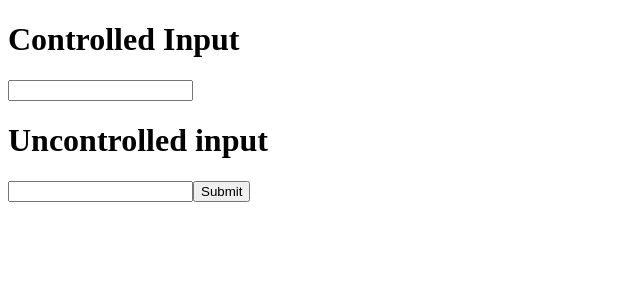
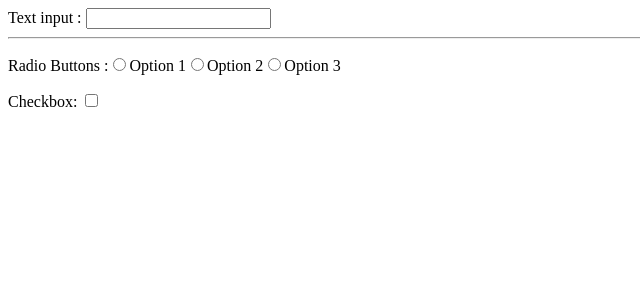
Before and after one commit to gokuljsparkout/GokulJSO, a React (Create React App) app: page / in a window 1280 px wide. Shown: the top 300 px of the page, without its empty margins (0-640 px from the left). Built offline with nearby package versions, Linux system fonts and the light colour scheme.

Commit message:
Form - Input Types

```diff
--- a/src/App.js
+++ b/src/App.js
@@ -1,12 +1,10 @@
 import React from "react";
-import Cform from "./Cform";
-import UCform from "./UCform";
+import Types from "./Types";
 
 function App() {
   return (
     <div className="App">
-      <Cform/>
-      <UCform/>
+      <Types/>
       </div>
   );
 }
--- a/src/Cform.js
+++ /dev/null
@@ -1,21 +0,0 @@
-    import React ,{useState} from 'react'
-
-    //Controlled input
-
-    const Cform= () => {
-      const [name,setName]=useState('');
-
-      const handleChange = event =>{
-        setName(event.target.value);
-      }
-      return (
-        <div>
-          <h1>Controlled Input</h1>
-        <form>
-          <input type='text' value={name} onChange={handleChange}/>
-        </form>
-        </div>
-      )
-    };
-
-    export default Cform
--- /dev/null
+++ b/src/Types.js
@@ -0,0 +1,36 @@
+import React from 'react'
+
+//Types of Inputs
+
+function Types() {
+  return (
+    <div>
+      <label>
+        Text input : <input name='myInput'></input>
+      </label>
+      <hr/>
+      <p>
+        Radio Buttons :
+        <label>
+          <input type='radio' name="myRadio" value="option 1"/>
+          Option 1
+        </label>
+        <label>
+          <input type='radio' name="myRadio" value="option 2"/>
+          Option 2
+        </label>
+        <label>
+          <input type='radio' name="myRadio" value="option 3"/>
+          Option 3
+        </label>
+
+      </p>
+      <label>
+        Checkbox: <input type="checkbox" name="myCheckbox" />
+      </label>
+
+    </div>
+  )
+}
+
+export default Types
--- a/src/UCform.js
+++ /dev/null
@@ -1,23 +0,0 @@
-import React, { useRef } from 'react';
-
-const UCform = () => {
-  const inputRef = useRef(); // useRef is used to access the value of input field
-
-  const handleSubmit = event => {
-    event.preventDefault(); //prevents the page from refreshing when the form is submitted.
-    console.log(inputRef.current.value);
-  };
-
-  return (
-    <div>
-      <h1>Uncontrolled input</h1>
-      <form onSubmit={handleSubmit}>
-      <input type="text" ref={inputRef} />
-      <button type="submit">Submit</button>
-    </form>
-
-    </div>
-
-  );
-};
-export default UCform
```
